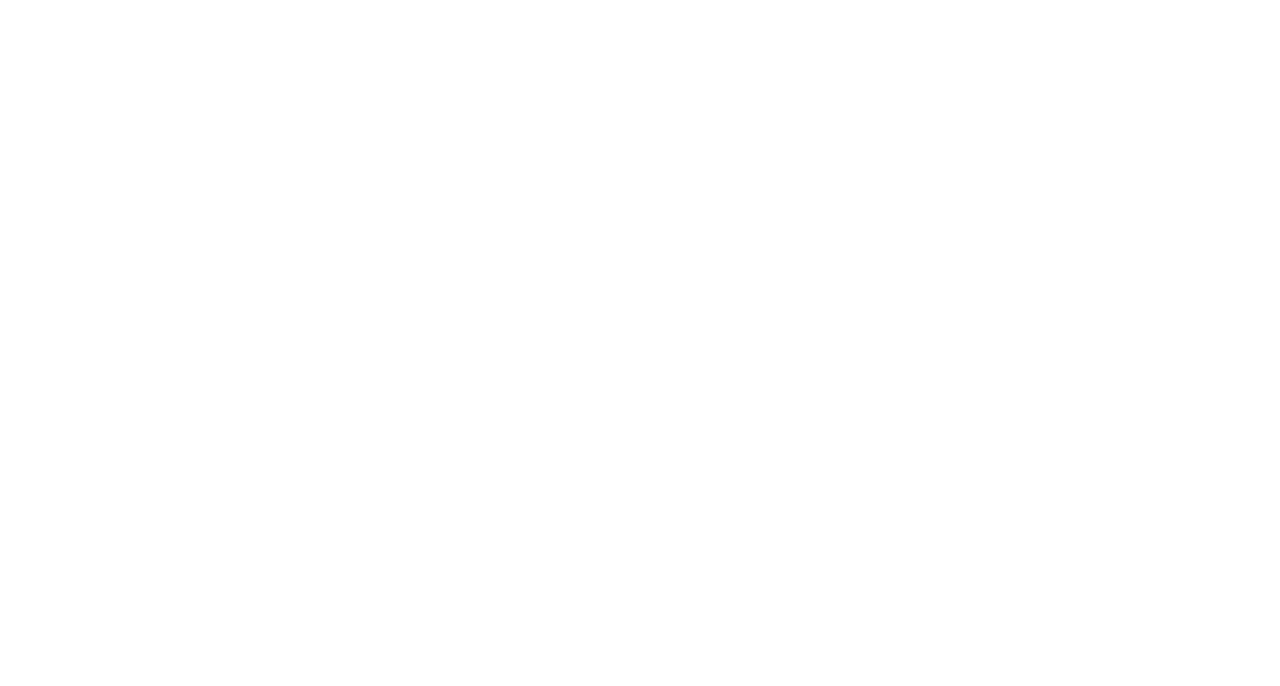
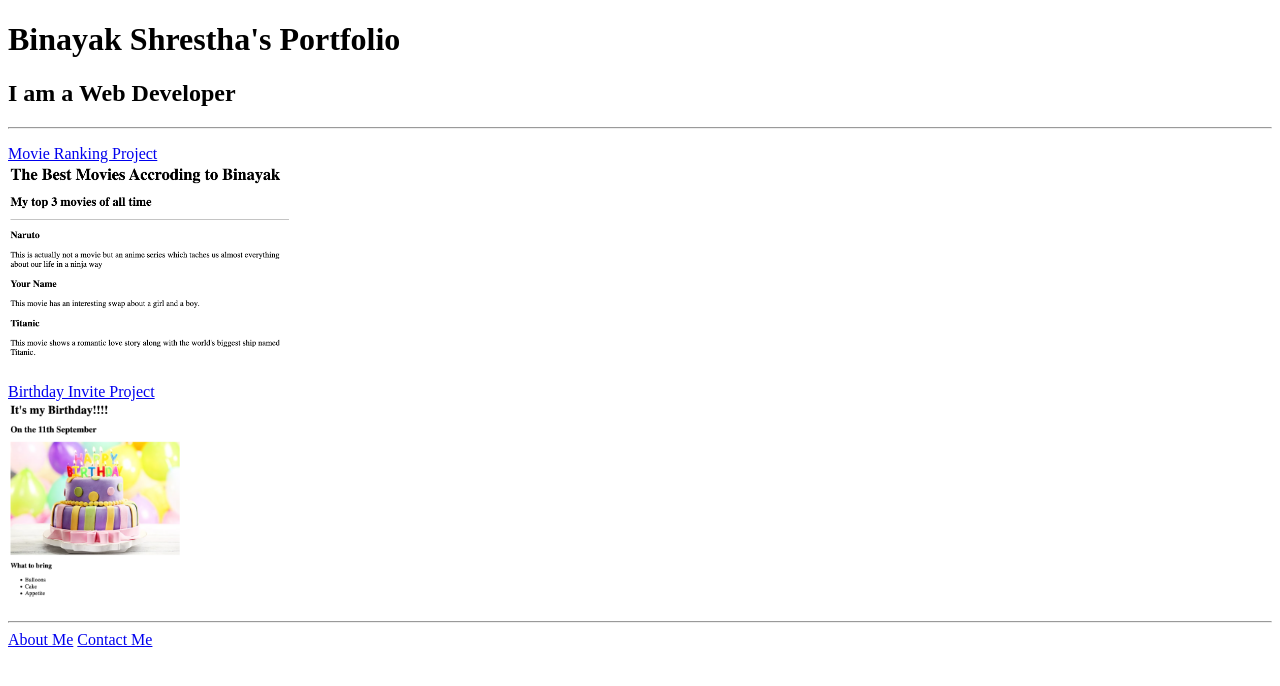
Before and after one commit to Shresthab4/html-portfolio, a plain HTML site: page index.html in a window 1280 px wide. Drawn offline with Linux system fonts and the light colour scheme.

Commit message:
Add files via upload

```diff
--- a/index.html
+++ b/index.html
@@ -13,3 +13,35 @@ HINT for TODO 6: You can use the height attribute set to 200 to make the image s
 https://developer.mozilla.org/en-US/docs/Web/HTML/Element/img#attr-height -->
 
 <!-- TODO 7: Add the Contact Me and About Me page links -->
+
+<!DOCTYPE html>
+<html lang="en">
+<head>
+    <meta charset="UTF-8">
+    <meta name="viewport" content="width=device-width, initial-scale=1.0">
+    <title>Binayak's Portfolio</title>
+</head>
+<body>
+    <h1>Binayak Shrestha's Portfolio</h1>
+    <h2>I am a Web Developer</h2>
+    <hr />
+    <p>
+        <a href="./public/movie.html">Movie Ranking Project</a><br />
+        <img src="./assets/images/movierec.png" alt="movie ranking list" height=200/><br />
+    </p>
+
+
+    <p>
+        <a href="./public/birthday.html">Birthday Invite Project</a><br />
+        <img src="./assets/images/bday.png" alt="Birthday Invitation" height=200/>
+    </p>
+    <hr />
+
+    <a href="./public/about.html">About Me</a>
+    <a href="./public/contact.html">Contact Me</a>
+
+
+
+
+</body>
+</html>
```
